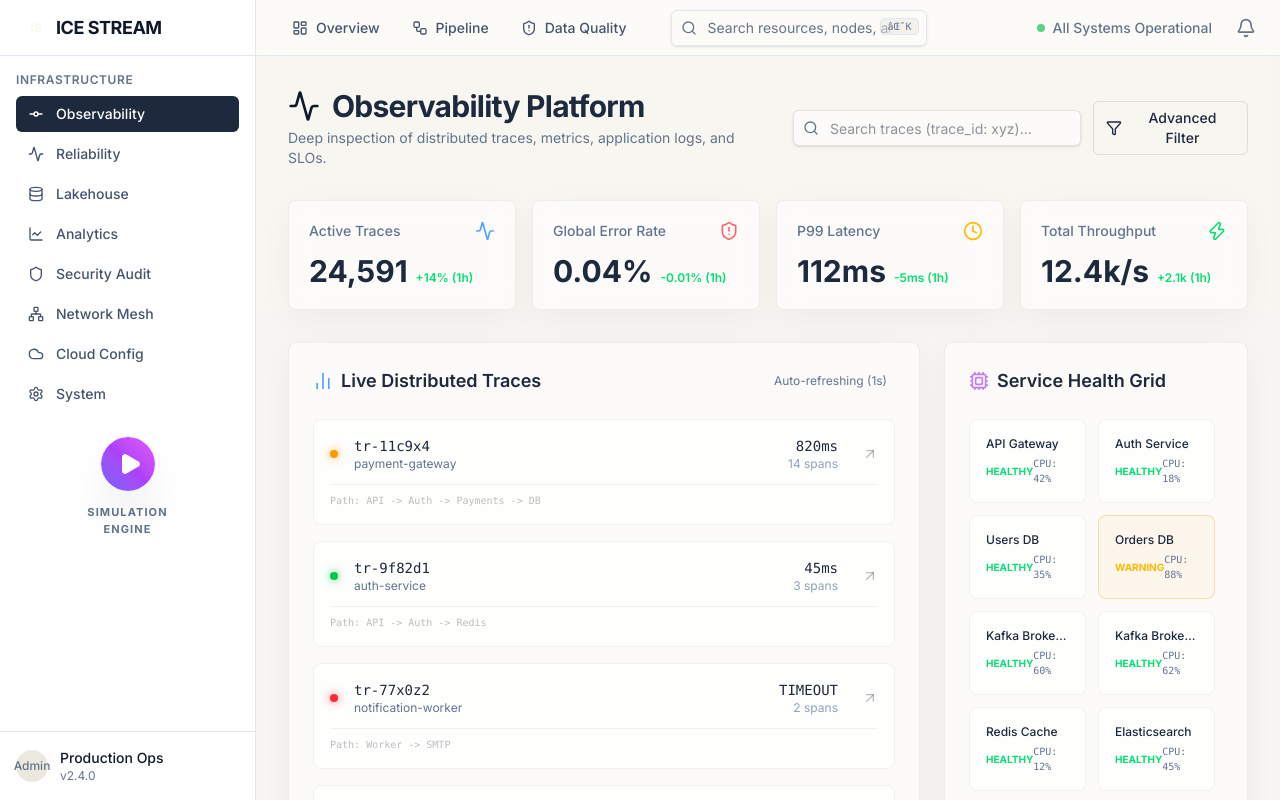
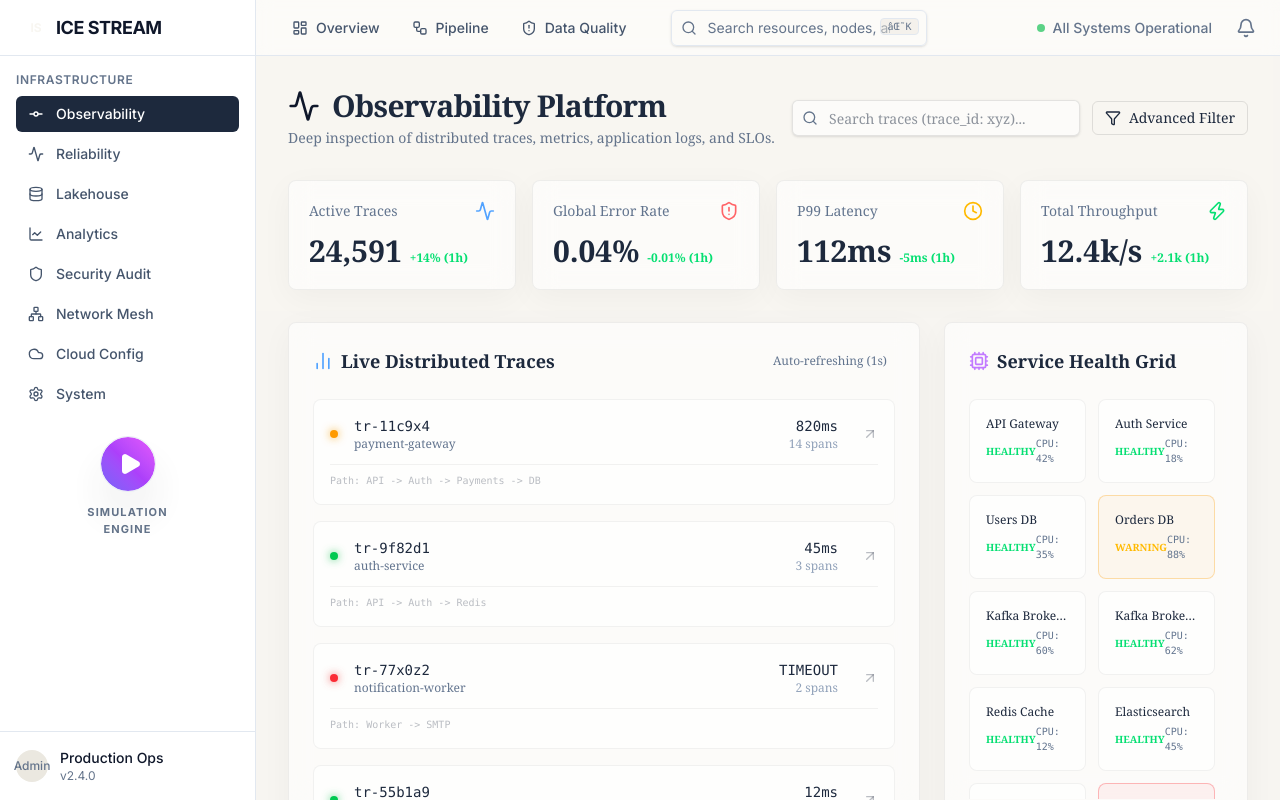
Before and after one commit to sanika-mankar/Ice-stream-lakehouse-observability, a React (Vite) app in the folder frontend/: page /console/observability in a window 1280 px wide. Built offline with nearby package versions, Linux system fonts and the light colour scheme; a web font is replaced by a local one.

Commit message:
style: apply georgia font to ObservabilityPage

```diff
--- a/frontend/src/pages/ObservabilityPage.tsx
+++ b/frontend/src/pages/ObservabilityPage.tsx
@@ -3,7 +3,7 @@ import { cn } from "../lib/utils";
 
 export default function ObservabilityPage() {
   return (
-    <div className="p-6 md:p-8 space-y-8 pb-32 max-w-7xl mx-auto">
+    <div className="p-6 md:p-8 space-y-8 pb-32 max-w-7xl mx-auto font-georgia">
       <div className="flex flex-col md:flex-row md:items-center justify-between gap-4">
         <div>
           <h1 className="text-3xl font-bold tracking-tight text-slate-800 flex items-center gap-3">
```
